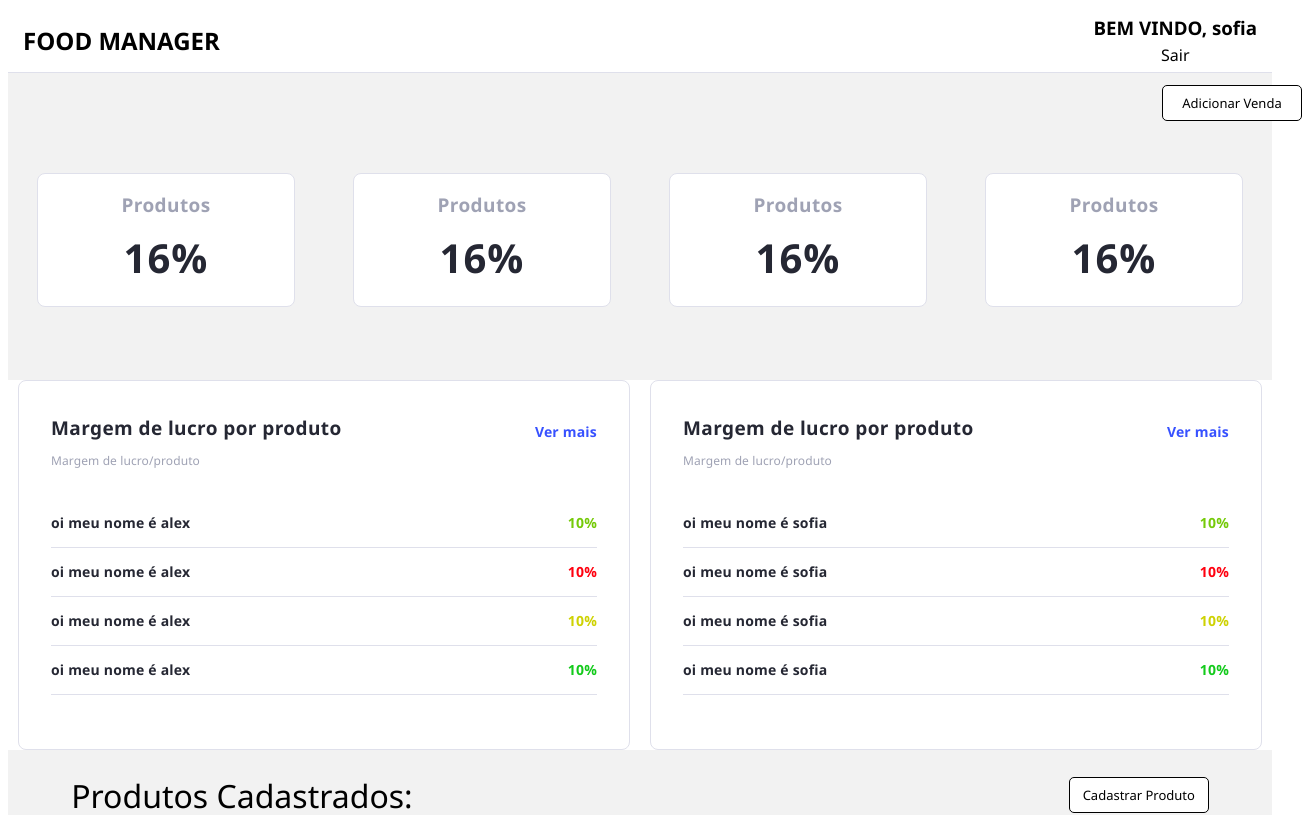
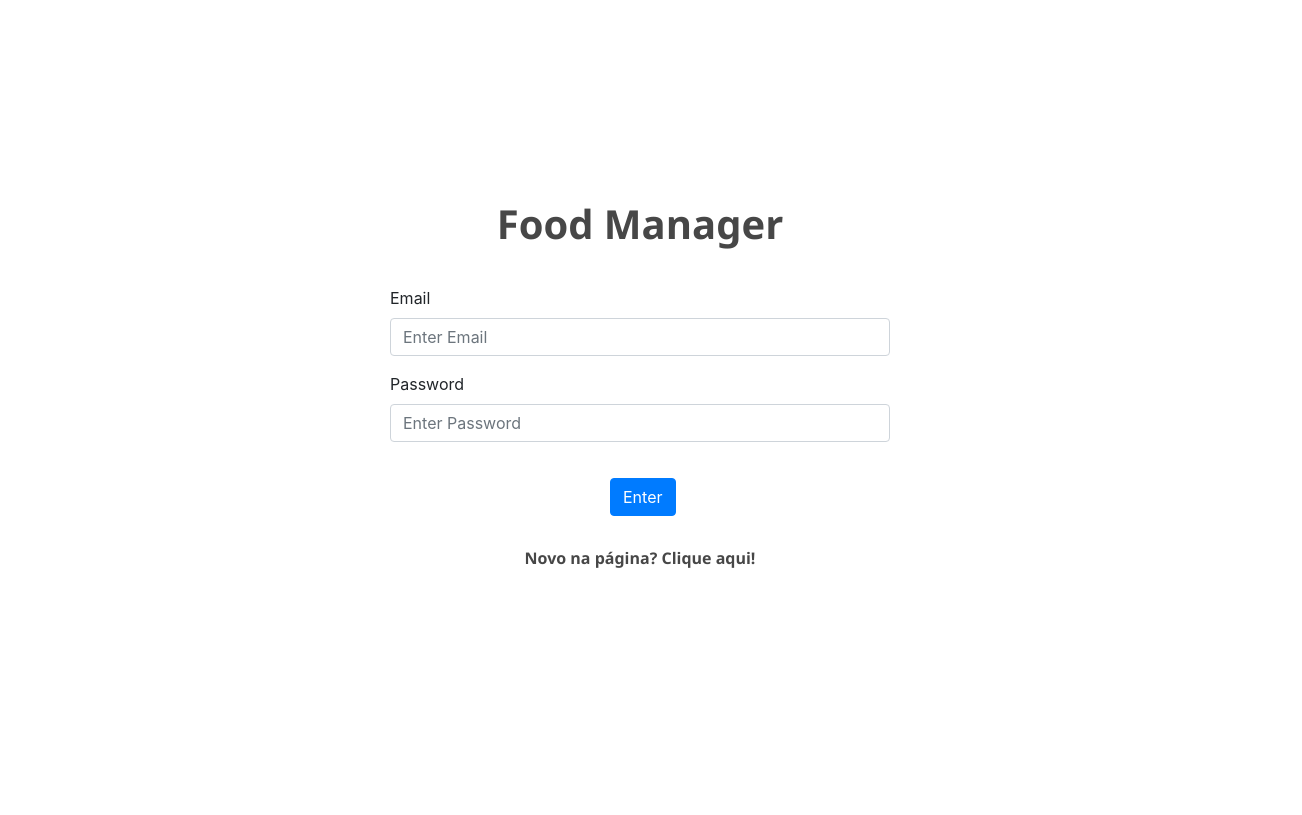
Before and after one commit to pmrmoura/FoodManager, a React (Create React App) app: page / in a window 1280 px wide. Shown: the top 815 px of the page, 1302 px wide, since content can reach past the window. Built offline with nearby package versions, Linux system fonts and the light colour scheme.

Commit message:
autenticacao e new-page

```diff
--- a/package.json
+++ b/package.json
@@ -8,7 +8,10 @@
     "@testing-library/jest-dom": "^5.11.5",
     "@testing-library/react": "^11.1.1",
     "@testing-library/user-event": "^12.2.0",
+    "axios": "^0.21.0",
+    "bootstrap": "^4.5.3",
     "react": "^17.0.1",
+    "react-bootstrap": "^1.4.0",
     "react-dom": "^17.0.1",
     "react-router-dom": "^5.2.0",
     "react-scripts": "4.0.0",
--- a/src/App.js
+++ b/src/App.js
@@ -1,5 +1,4 @@
 import React from 'react';
-
 import Routes from './Routes';
 
 function App() {
--- /dev/null
+++ b/src/Components/Pages/AuthenticationPage/AuthenticationPage.css
@@ -0,0 +1,44 @@
+.authentication-wrapper {
+    display: flex;
+    justify-content: center;
+    align-items: center;
+    position: relative;
+    flex-direction: column;
+    top: 200px;
+}
+
+.authentication-wrapper h1 {
+    font-family: 'Segoe UI', Tahoma, Geneva, Verdana, sans-serif;
+    font-weight: bold;
+    color: #474747;
+    text-align: center;
+}
+
+.authentication-wrapper Form {
+    width: 500px;
+    position: relative;
+    top: 30px;
+}
+
+.authentication-wrapper Form Button {
+    position: relative;
+    left: 220px;
+    top: 20px;
+}
+
+.authentication-wrapper .new-user {
+    position: relative;
+    top: 80px;
+}
+
+
+.authentication-wrapper .new-user p {
+    font-family: 'Segoe UI', Tahoma, Geneva, Verdana, sans-serif;
+    font-weight: bold;
+    color: #474747;
+    cursor: pointer;
+}
+
+.authentication-wrapper .new-user p:hover {
+    color: #2E2E2E;
+}
--- /dev/null
+++ b/src/Components/Pages/AuthenticationPage/AuthenticationPage.js
@@ -0,0 +1,70 @@
+import React, { useState } from 'react';
+import { Form, Button } from 'react-bootstrap';
+import 'bootstrap/dist/css/bootstrap.min.css';
+import './AuthenticationPage.css';
+import { Redirect } from 'react-router-dom';
+
+
+export default function AuthenticationPage() {
+    const [email, setEmail] = useState('');
+    const [password, setPassword] = useState('');
+    const [redirect, setRedirect] = useState('');
+    const [id, setId] = useState('');
+
+    function onSubmit(event) {
+        event.preventDefault();
+        console.log(email, password);
+    }
+
+    function handleSignIn() {
+        setRedirect(`/restaurante/${id}`)
+    }
+
+    function handleNewUser(){
+        setRedirect('/sign-up');
+        console.log(redirect);
+    }
+
+    if (redirect) {
+        return(
+            <Redirect to={redirect} />
+        );
+    }
+
+    return (
+        <div className="authentication-wrapper">
+            <div className="title-page">
+                <h1>Food Manager</h1>
+            </div>
+            <Form onSubmit={(event) => {
+                onSubmit(event);
+            }}>
+                <Form.Group controlId="formBasicEmail">
+                    <Form.Label>Email</Form.Label>
+                    <Form.Control type="email" placeholder="Enter Email" onChange={(event) => {
+                        const { value } = event.target;
+                        setEmail(value);
+                    }} />
+                </Form.Group>
+
+                <Form.Group controlId="formBasicPassword">
+                    <Form.Label>Password</Form.Label>
+                    <Form.Control type="password" placeholder="Enter Password" onChange={(event) => {
+                        const { value } = event.target;
+                        setPassword(value);
+                    }} />
+                </Form.Group>
+                <Button variant="primary" type="submit">
+                    Enter
+                </Button>
+            </Form>
+
+            <div className="new-user">
+                <p onClick = {handleNewUser} >Novo na página? Clique aqui!</p>
+            </div>
+
+
+        </div>
+    );
+
+}
--- /dev/null
+++ b/src/Components/Pages/NewUserPage/NewUserPage.css
@@ -0,0 +1,26 @@
+.sign-up-wrapper {
+    display: flex;
+    flex-direction: column;
+    align-items: center;
+    justify-items: center;
+    position: relative;
+    top: 100px;
+}
+
+.sign-up-wrapper  Form {
+    width: 500px;
+    position: relative;
+    top: 30px;
+}
+
+.sign-up-wrapper  Form Button {
+    position: relative;
+    left: 220px;
+    top: 20px;
+}
+
+.sign-up-wrapper h1 {
+    font-family: 'Segoe UI', Tahoma, Geneva, Verdana, sans-serif;
+    font-weight: bold;
+    color: #474747;
+}
--- /dev/null
+++ b/src/Components/Pages/NewUserPage/NewUserPage.js
@@ -0,0 +1,65 @@
+import React, { useState } from 'react';
+import { Form, Button } from 'react-bootstrap';
+import 'bootstrap/dist/css/bootstrap.min.css';
+import './NewUserPage.css';
+import { Redirect } from 'react-router-dom';
+
+export default function NewUserPage() {
+    const [username, setUsername] = useState('');
+    const [email, setEmail] = useState('');
+    const [password, setPassword] = useState('');
+    const [confirmPassword, setConfirmPassword] = useState('');
+
+    function onSubmit(event){
+        event.preventDefault();
+        console.log(username, email, password, confirmPassword);
+
+    }
+
+    return (
+        <div className="sign-up-wrapper">
+            <div className="title-sign-up-page">
+                <h1>New User</h1>
+            </div>
+
+            <Form onSubmit={(event) => {
+                onSubmit(event);
+            }}>
+                <Form.Group controlId="formBasicUsername">
+                    <Form.Label>Username</Form.Label>
+                    <Form.Control type="text" placeholder="Enter Username" onChange={(event) => {
+                        const { value } = event.target;
+                        setUsername(value);
+                    }} />
+                </Form.Group>
+                <Form.Group controlId="formBasicEmail">
+                    <Form.Label>Email</Form.Label>
+                    <Form.Control type="email" placeholder="Enter Email" onChange={(event) => {
+                        const { value } = event.target;
+                        setEmail(value);
+                    }} />
+                </Form.Group>
+
+                <Form.Group controlId="formBasicPassword">
+                    <Form.Label>Password</Form.Label>
+                    <Form.Control type="password" placeholder="Enter Password" onChange={(event) => {
+                        const { value } = event.target;
+                        setPassword(value);
+                    }} />
+                </Form.Group>
+
+                <Form.Group controlId="formBasicConfirmPassword">
+                    <Form.Label>Confirm Password</Form.Label>
+                    <Form.Control type="password" placeholder="Confirm Password" onChange={(event) => {
+                        const { value } = event.target;
+                        setConfirmPassword(value);
+                    }} />
+                </Form.Group>
+                <Button variant="primary" type="submit">
+                    Sign-Up
+            </Button>
+            </Form>
+
+        </div>
+    );
+}
--- a/src/Routes.js
+++ b/src/Routes.js
@@ -5,11 +5,17 @@ import {BrowserRouter, Route} from 'react-router-dom';
 import MainPage from './Components/Pages/MainPage/MainPage';
 import AddSalePage from './Components/Pages/AddSalePage/AddSalePage';
 import AddProductPage from './Components/Pages/AddProductPage/AddProductPage';
+import AuthenticationPage from './Components/Pages/AuthenticationPage/AuthenticationPage';
+import NewUserPage from './Components/Pages/NewUserPage/NewUserPage';
+
+
 
 export default function Routes(){
     return(
         <BrowserRouter>
-            <Route path = '/' exact component = {MainPage} />
+            <Route path = '/' exact component = {AuthenticationPage} />
+            <Route path = '/restaurante/:id' component = {MainPage} />
+            <Route path = '/sign-up' component = {NewUserPage} />
             <Route path = '/add-sale' component = {AddSalePage} />
             <Route path = '/add-product' component = {AddProductPage} />
         </BrowserRouter>
```
Also changed, not shown: src/services/api.js (added, +7 -0 lines), 2 other files (tests, documents, lock files or other folders).
